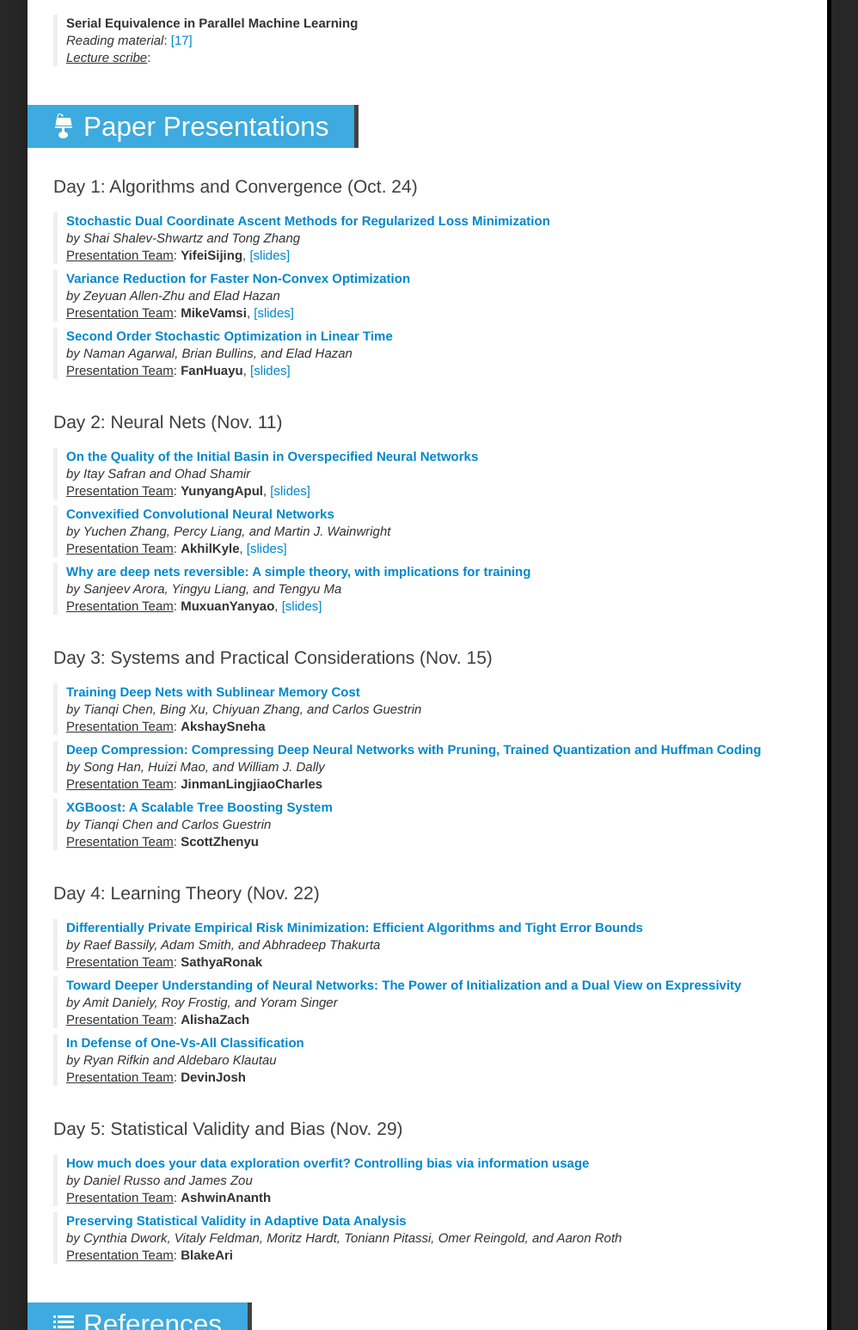
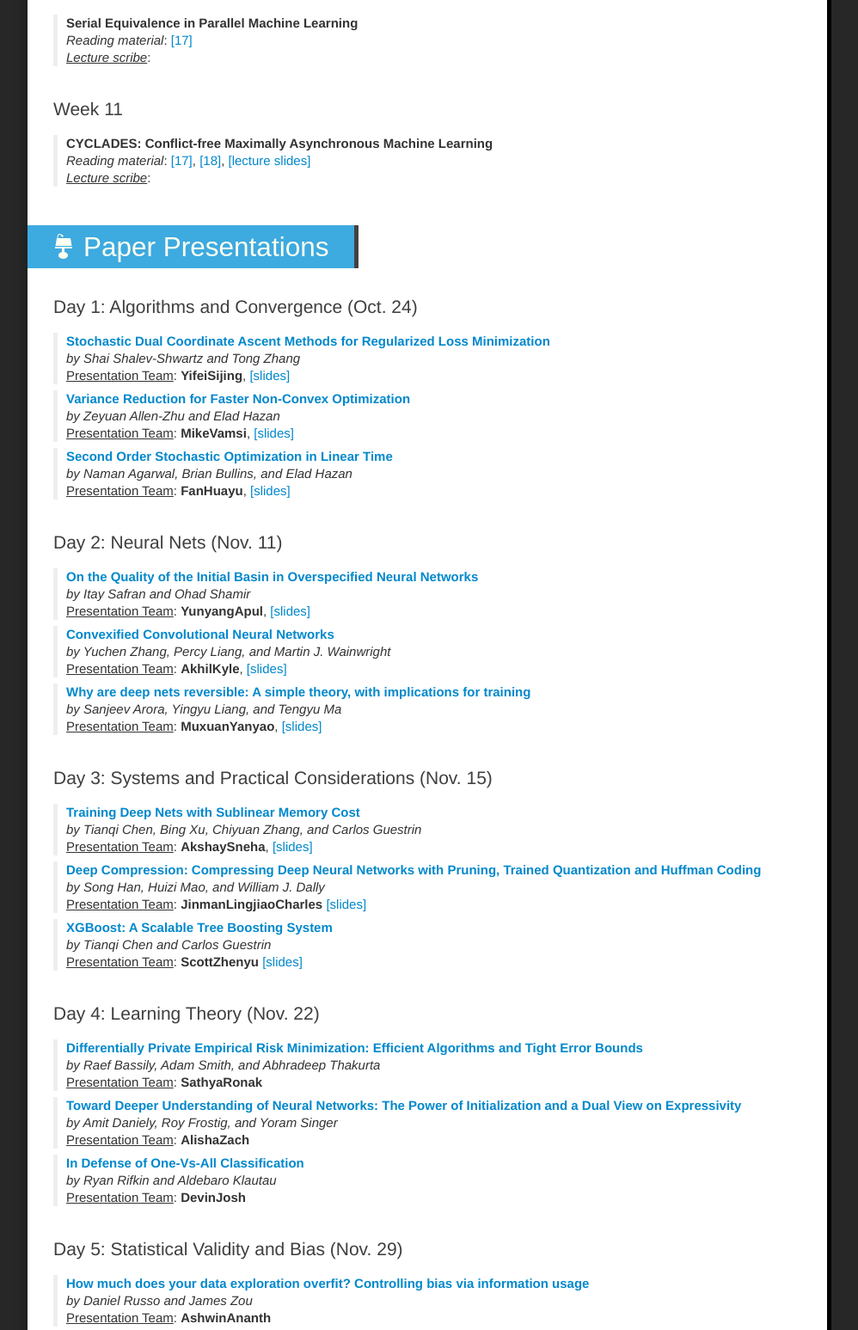
Before and after one commit to anadim/anadim.github.io, a plain HTML site: page 901.html in a window 1280 px wide. Shown: the part 2466-4013 px from the top of the page at 86% size, without its empty margins (3-1001 px from the left). Drawn offline with Linux system fonts and the light colour scheme; a web font is replaced by a local one.

Commit message:
cyclades lecture and affiliate

```diff
--- a/901.html
+++ b/901.html
@@ -505,6 +505,34 @@
 
 
 
+                                 </br>
+                                <p style="font-size:21px; color: #3F3F3F; font-weight: normal; margin-top: 10px; margin-bottom: 20px;">Week 11</p>
+
+                                <ul class="papers">
+
+                                    <li>
+                                    <div class="paper-title">
+                                    CYCLADES: Conflict-free Maximally Asynchronous Machine Learning
+                                    </div>
+                                    <div class="paper-other">
+                                        <i>Reading material</i>:
+
+                                         <a href="https://arxiv.org/abs/1605.09721">[17]</a>,
+                                         <a href="http://www.math.tau.ac.il/~krivelev/vertex_perc.pdf">[18]</a>,
+                                         <a href="http://papail.io/teaching/901/cyclades_lecture.pptx">[lecture slides]</a>
+                                        </br>
+
+
+                                        <i><u>Lecture scribe</u></i>:
+
+                                    </div>
+                                    </li>
+
+
+                                </ul>
+
+
+
                         </div>
                     </div>
 
@@ -659,7 +687,8 @@
                                         <i>by Tianqi Chen, Bing Xu, Chiyuan Zhang, and Carlos Guestrin</i>
                                         </br>
                                         <u>Presentation Team</u>:
-                                        <b>AkshaySneha</b>
+                                        <b>AkshaySneha</b>,
+                                        <a href="http://papail.io/teaching/901/day3/AkshaySneha.pdf">[slides]</a>
                                     </div>
                                     </li>
 
@@ -674,6 +703,7 @@
                                         </br>
                                         <u>Presentation Team</u>:
                                         <b>JinmanLingjiaoCharles</b>
+                                        <a href="http://papail.io/teaching/901/day3/JinmanLingjiaoCharles.pdf">[slides]</a>
                                     </div>
                                     </li>
 
@@ -687,6 +717,7 @@
                                         </br>
                                         <u>Presentation Team</u>:
                                         <b>ScottZhenyu</b>
+                                        <a href="http://papail.io/teaching/901/day3/ScottZhenyu.pdf">[slides]</a>
                                     </div>
                                     </li>
 
@@ -869,10 +900,12 @@
                                           </li>
 
                                           <li>
-                                            <a href="https://arxiv.org/abs/1605.09721"><b>CYCLADES: Conflict-free Asynchronous Machine Learning</b></a>, by Xinghao Pan, Maximilian Lam, Stephen Tu, Dimitris Papailiopoulos, Ce Zhang, Michael I. Jordan, Kannan Ramchandran, Christopher Ré, Benjamin Recht
+                                            <a href="https://arxiv.org/abs/1605.09721"><b>CYCLADES: Conflict-free Asynchronous Machine Learning</b></a>, by Xinghao Pan, Maximilian Lam, Stephen Tu, Dimitris Papailiopoulos, Ce Zhang, Michael I. Jordan, Kannan Ramchandran, Christopher Ré, Benjamin Recht.
                                           </li>
 
-
+                                          <li>
+                                            <a href="http://www.math.tau.ac.il/~krivelev/vertex_perc.pdf"><b>The phase transition in site percolation on pseudo-random graphs</b></a>, by Michael Krivelevich.
+                                          </li>
 
                                         </ol>
                                         </h5>
@@ -912,7 +945,7 @@
                                           </li>
 
                                           <li>
-                                             <a href="http://playground.tensorflow.org/"><b>Tensorflow Playground:</b></a> experiment with SGD, learning rates, NN parameters, and regularization
+                                             <a href="http://playground.tensorflow.org/"><b>Tensorflow Playground:</b></a> experiment with SGD, learning rates, NN parameters, and regularization.
                                           </li>
 
 
```
Also changed, not shown: index.html (+5 -3 lines), 7 other files.
